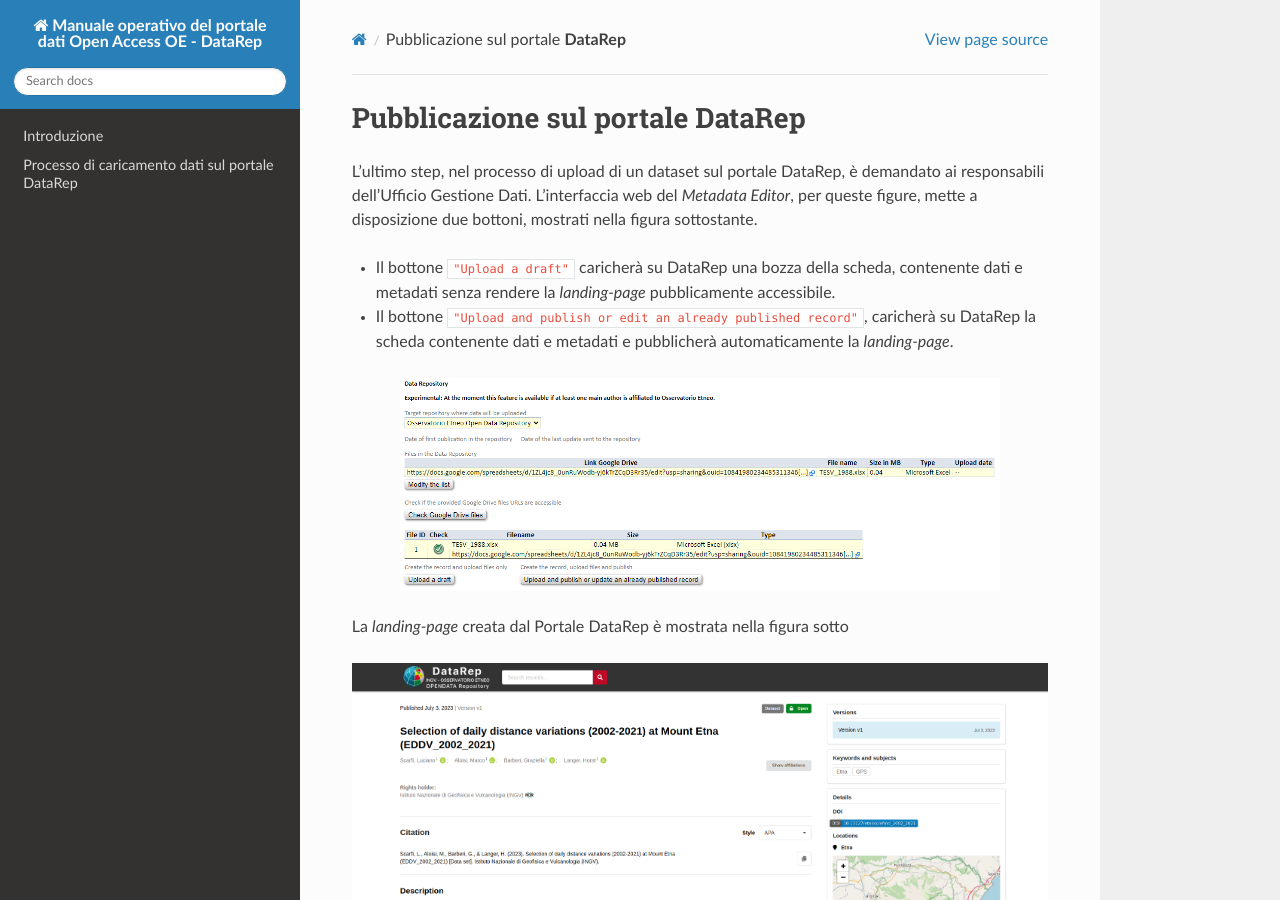
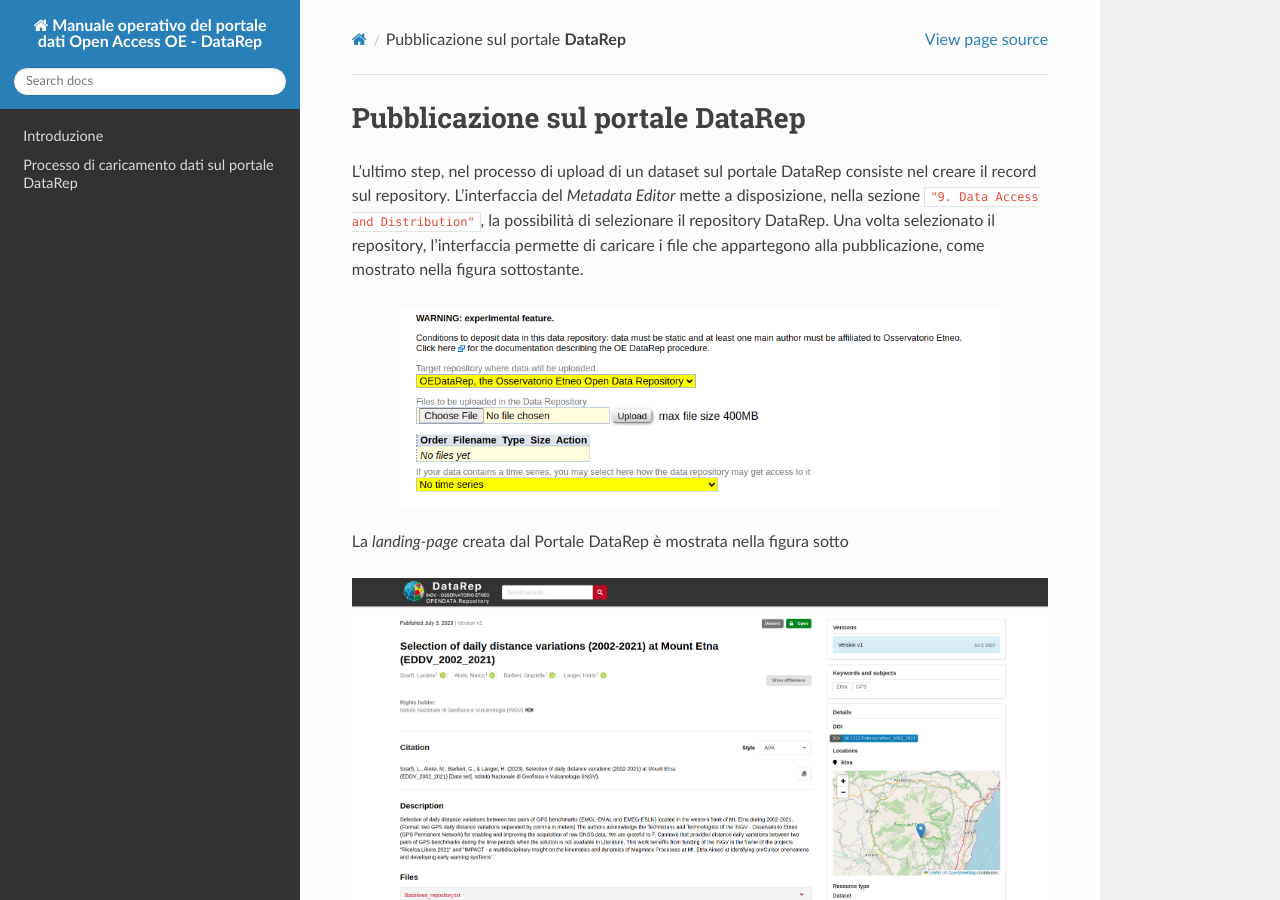
Before and after one commit to ingv-oe-dev/daterep-manual, a Sphinx documentation site: the page built from docs/pubblicazione.rst, in a window 1280 px wide and 900 px high. Built offline with Sphinx 7.4.7 and the Read the Docs theme 2.0.0, drawn with Linux system fonts in a browser that asks for light colours.

Commit message:
Cahnge upload dataset picture

```diff
--- a/docs/pubblicazione.rst
+++ b/docs/pubblicazione.rst
@@ -1,17 +1,12 @@
 Pubblicazione sul portale **DataRep**
 -------------------------------------
 
-L'ultimo step, nel processo di upload di un dataset sul portale DataRep,
-è demandato ai responsabili dell'Ufficio Gestione Dati. L'interfaccia web del
-*Metadata Editor*, per queste figure, mette a disposizione due bottoni, mostrati
-nella figura sottostante.
-
-- Il bottone ``"Upload a draft"`` caricherà su DataRep una bozza della scheda,
-  contenente dati e metadati senza rendere la *landing-page* pubblicamente
-  accessibile.
-- Il bottone ``"Upload and publish or edit an already published record"``,
-  caricherà su DataRep la scheda contenente dati e metadati e pubblicherà
-  automaticamente la *landing-page*.
+L'ultimo step, nel processo di upload di un dataset sul portale DataRep consiste
+nel creare il record sul repository. L'interfaccia del *Metadata Editor* mette a
+disposizione, nella sezione ``"9. Data Access and Distribution"``, la
+possibilità di selezionare il repository DataRep. Una volta selezionato il
+repository, l'interfaccia permette di caricare i file che appartegono alla
+pubblicazione, come mostrato nella figura sottostante.
 
 .. image:: assets/pictures/17.png
    :align: center
```
Also changed, not shown: docs/assets/pictures/17.png.
